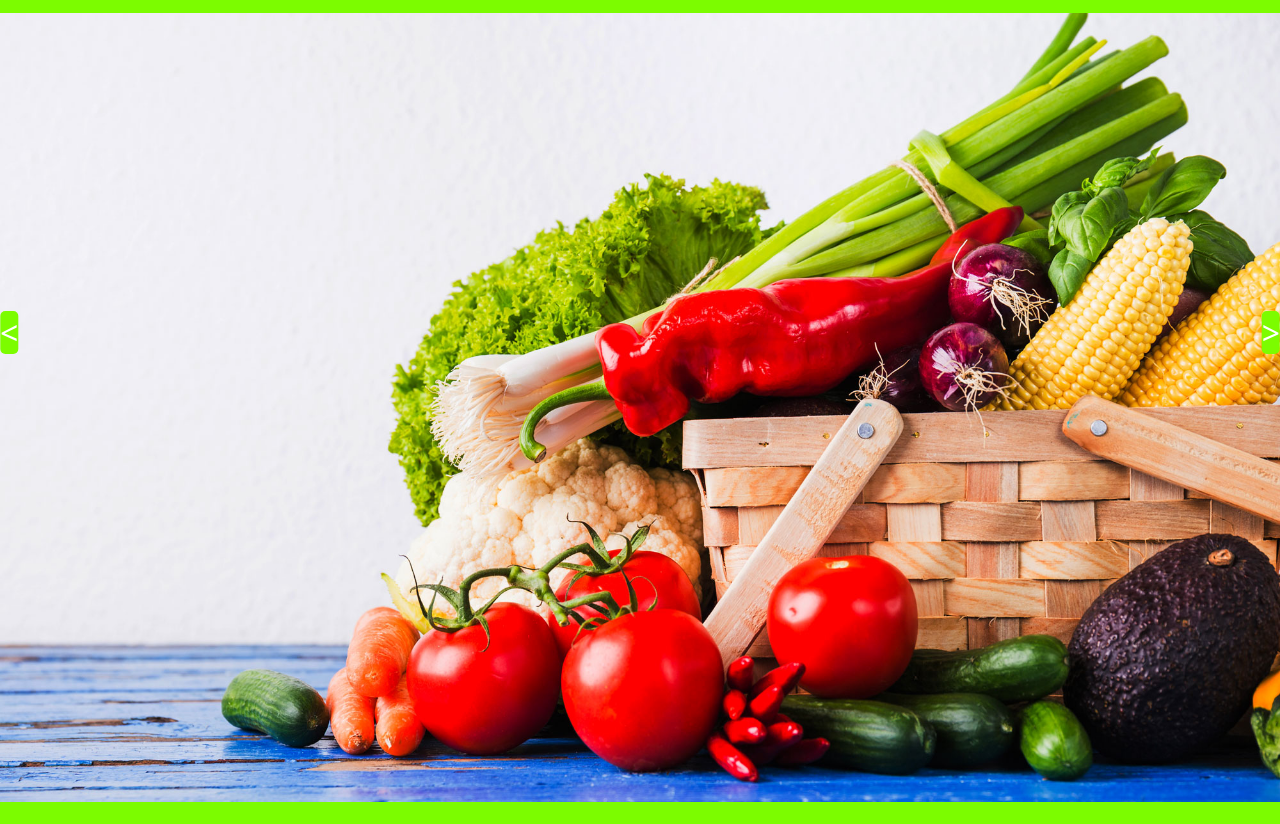
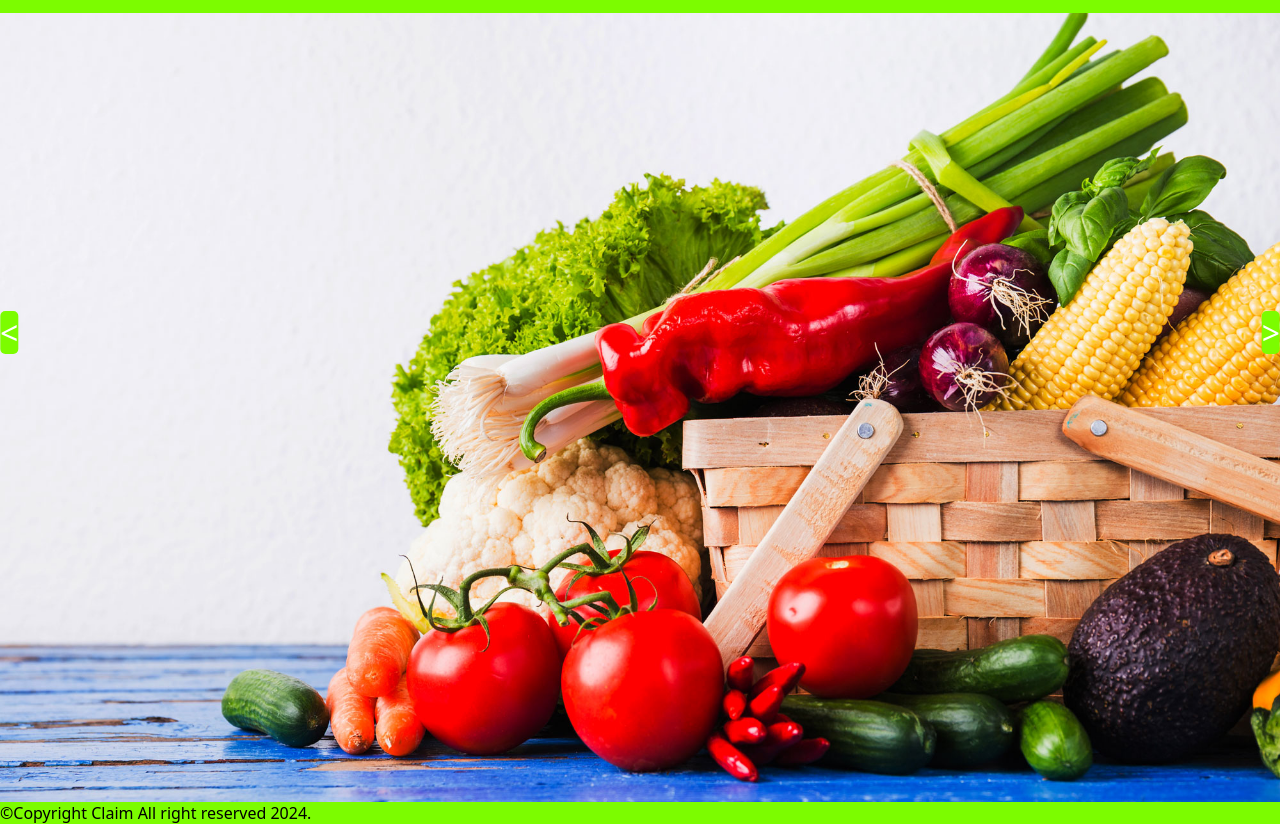
Before and after one commit to maheep-soni/vegetable, a plain HTML site: page index.html in a window 1280 px wide. Shown: the part 51-875 px from the top of the page. Before the commit the page ends 853 px from the top, so only its background shows below. Drawn offline with Linux system fonts and the light colour scheme.

Commit message:
second commit

```diff
--- a/index.html
+++ b/index.html
@@ -44,7 +44,7 @@
 
     </main>
     <footer>
-
+        &copy;Copyright Claim All right reserved 2024.
     </footer>
 </body>
 </html>
```
